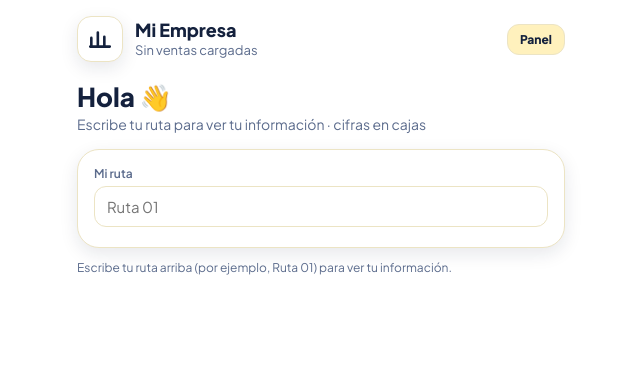
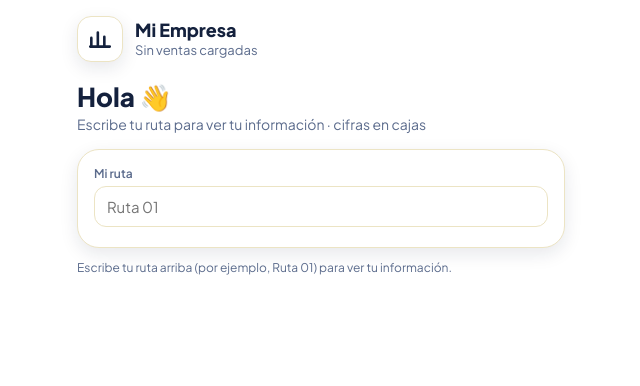
Before and after one commit to naramburocm-sys/ventas-diario-web, a plain HTML site: page terminal.html in a window 1280 px wide. Shown: the whole page, without its empty margins (319-959 px from the left). Drawn offline with Linux system fonts and the light colour scheme; no server answers.

Commit message:
Update terminal.html

```diff
--- a/terminal.html
+++ b/terminal.html
@@ -52,7 +52,7 @@ button:focus-visible,a:focus-visible{outline:2px solid var(--or);outline-offset:
 <header>
   <div class="logo" id="logo"></div>
   <div><h1 id="cname">Mi Empresa</h1><p id="date"></p></div>
-  <a class="navlink" href="index.html">Panel</a>
+  <a class="navlink" href="index.html" hidden>Panel</a>
 </header>
 <p class="hi">Hola 👋</p>
 <p class="sub">Escribe tu ruta para ver tu información · cifras en cajas</p>
```
